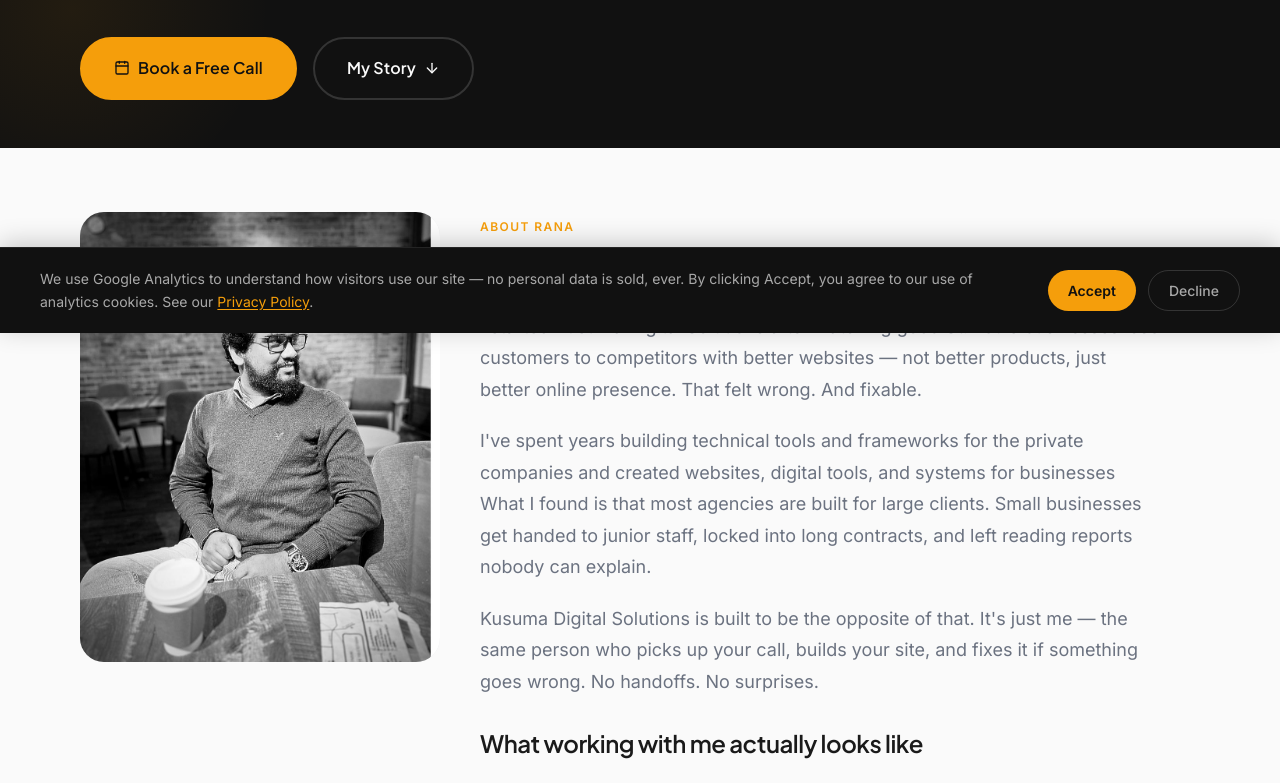
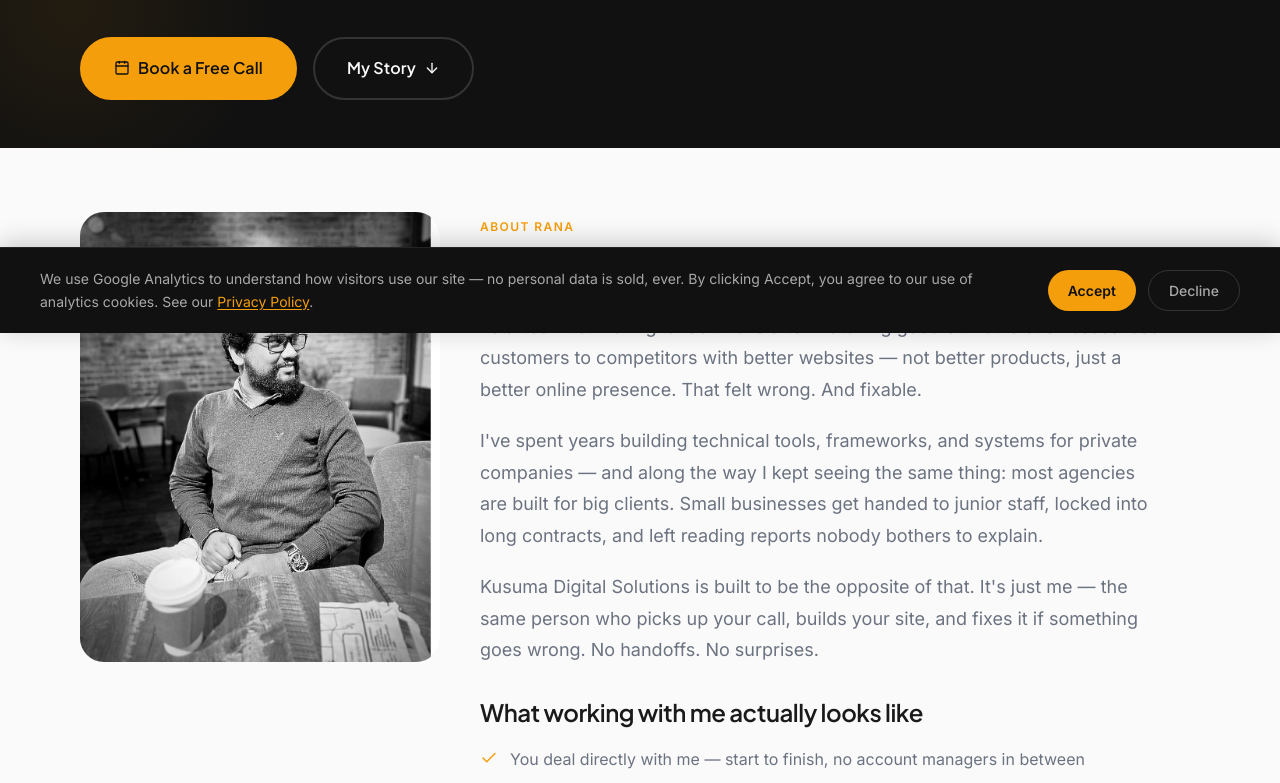
Before and after one commit to Rana-YoutubeAI/kusuma-digitals-v1, a plain HTML site: page about.html in a window 1280 px wide. Shown: the part 467-1250 px from the top of the page. Drawn offline with nearby package versions, Linux system fonts and the light colour scheme.

Commit message:
wire in GA4 google analytics number and fixed about bio

```diff
--- a/about.html
+++ b/about.html
@@ -178,21 +178,20 @@
             <!-- UPDATE: Replace these paragraphs with your actual story -->
             <div class="about-story">
               <p>
-                I started Kusuma Digital Solutions after watching good St. Louis businesses lose customers
-                to competitors with better websites — not better products, just better online
-                presence. That felt wrong. And fixable.
+                I started Kusuma Digital Solutions after watching good St. Louis businesses lose
+                customers to competitors with better websites — not better products, just a better
+                online presence. That felt wrong. And fixable.
               </p>
               <p>
-                I've spent years building technical tools and frameworks for the private companies and
-                created websites, digital tools, and systems for businesses
-                What I found is that most agencies are built for large clients.
-                Small businesses get handed to junior staff, locked into long contracts, and
-                left reading reports nobody can explain.
+                I've spent years building technical tools, frameworks, and systems for private
+                companies — and along the way I kept seeing the same thing: most agencies are built
+                for big clients. Small businesses get handed to junior staff, locked into long
+                contracts, and left reading reports nobody bothers to explain.
               </p>
               <p>
                 Kusuma Digital Solutions is built to be the opposite of that. It's just me — the same
-                person who picks up your call, builds your site, and fixes it if something
-                goes wrong. No handoffs. No surprises.
+                person who picks up your call, builds your site, and fixes it if something goes
+                wrong. No handoffs. No surprises.
               </p>
             </div>
 
--- a/js/form.js
+++ b/js/form.js
@@ -15,7 +15,7 @@
 
 'use strict';
 
-const GA_MEASUREMENT_ID = 'G-XXXXXXXXXX'; // ← REPLACE THIS BEFORE LAUNCH
+const GA_MEASUREMENT_ID = 'G-G42JELTPRQ'; // Kusuma Website — GA4 stream ID 15171676544
 const CONSENT_KEY       = 'kd_cookie_consent'; // localStorage key
 const CONSENT_ACCEPTED  = 'accepted';
 const CONSENT_DECLINED  = 'declined';
```
Also changed, not shown: css/styles.css (line endings or trailing spaces), netlify-dns-list.jpg (added).
